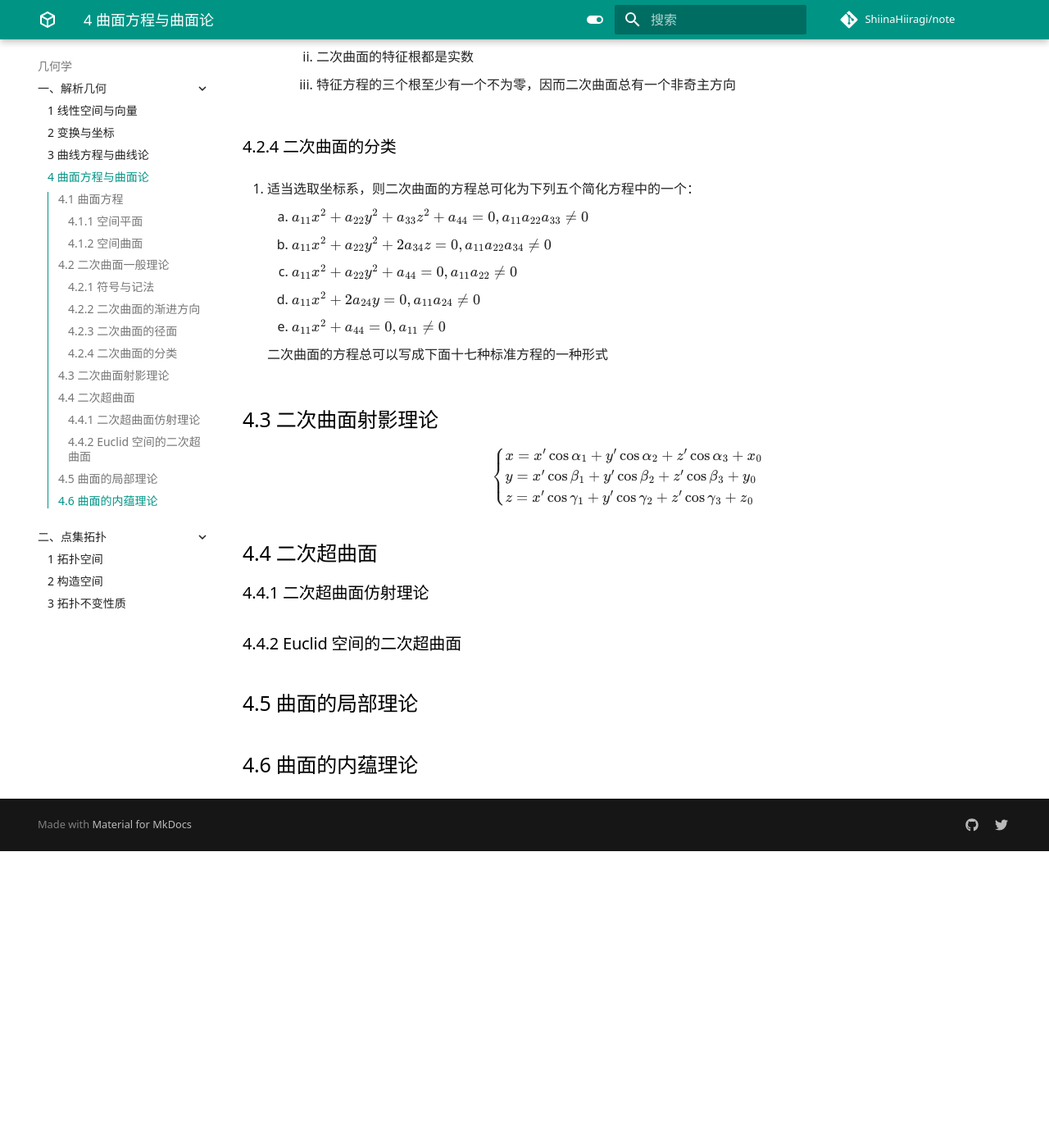
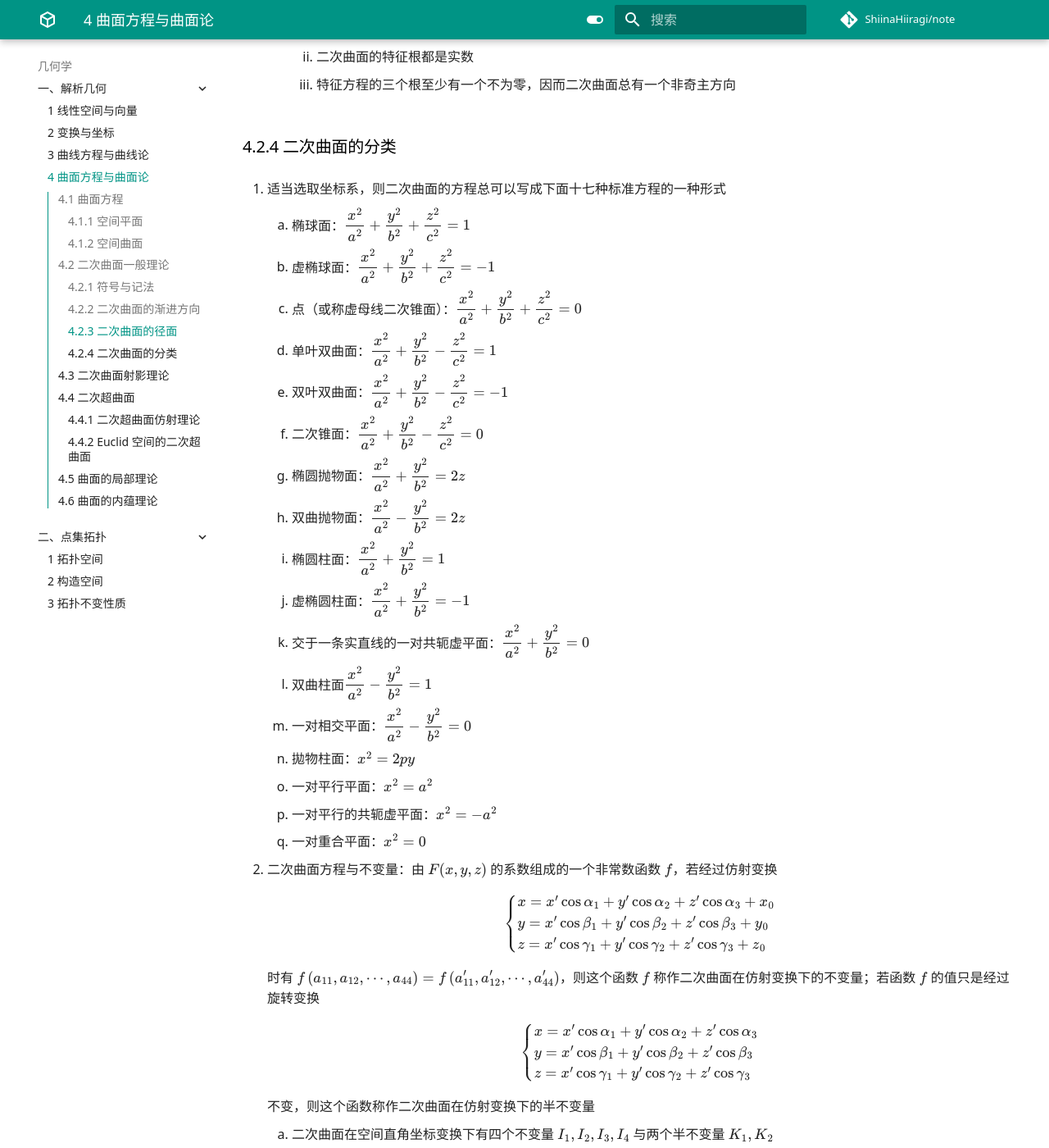
Before and after one commit to ShiinaHiiragi/note, an MkDocs documentation site: the page built from docs/top/anly/surf.md, in a window 1280 px wide and 1400 px high, scrolled down 10334 px. Shown: the whole window at 82% size. Built offline with MkDocs 1.6.1 and Material for MkDocs 9.7.7, drawn with Linux system fonts in a browser that asks for light colours; comment, search, counter and statistics services are not loaded; before the commit the page ends 11372 px from its top, so only the background shows below that; some of the changed text lies outside the part shown.

Commit message:
finish anly geom

```diff
--- a/docs/top/anly/surf.md
+++ b/docs/top/anly/surf.md
@@ -398,24 +398,74 @@
         3. 特征方程的三个根至少有一个不为零，因而二次曲面总有一个非奇主方向
 
 ### 4.2.4 二次曲面的分类
-1. 适当选取坐标系，则二次曲面的方程总可化为下列五个简化方程中的一个：
-    1. $a_{11} x^{2}+a_{22} y^{2}+a_{33} z^{2}+a_{44}=0, a_{11} a_{22} a_{33} \neq 0$
-    2. $a_{11} x^{2}+a_{22} y^{2}+2 a_{34} z=0, a_{11} a_{22} a_{34} \neq 0$
-    3. $a_{11} x^{2}+a_{22} y^{2}+a_{44}=0, a_{11} a_{22} \neq 0$
-    4. $a_{11} x^{2}+2 a_{24} y=0, a_{11} a_{24} \neq 0$
-    5. $a_{11} x^{2}+a_{44}=0, a_{11} \neq 0$
+1. 适当选取坐标系，则二次曲面的方程总可以写成下面十七种标准方程的一种形式
+    1. 椭球面：$\dfrac{x^{2}}{a^{2}}+\dfrac{y^{2}}{b^{2}}+\dfrac{z^{2}}{c^{2}}=1$
+    2. 虚椭球面：$\dfrac{x^{2}}{a^{2}}+\dfrac{y^{2}}{b^{2}}+\dfrac{z^{2}}{c^{2}}=-1$
+    3. 点（或称虚母线二次锥面）：$\dfrac{x^{2}}{a^{2}}+\dfrac{y^{2}}{b^{2}}+\dfrac{z^{2}}{c^{2}}=0$
+    4. 单叶双曲面：$\dfrac{x^{2}}{a^{2}}+\dfrac{y^{2}}{b^{2}}-\dfrac{z^{2}}{c^{2}}=1$
+    5. 双叶双曲面：$\dfrac{x^{2}}{a^{2}}+\dfrac{y^{2}}{b^{2}}-\dfrac{z^{2}}{c^{2}}=-1$
+    6. 二次锥面：$\dfrac{x^{2}}{a^{2}}+\dfrac{y^{2}}{b^{2}}-\dfrac{z^{2}}{c^{2}}=0$
+    7. 椭圆抛物面：$\dfrac{x^{2}}{a^{2}}+\dfrac{y^{2}}{b^{2}}=2 z$
+    8. 双曲抛物面：$\dfrac{x^{2}}{a^{2}}-\dfrac{y^{2}}{b^{2}}=2 z$
+    9. 椭圆柱面：$\dfrac{x^{2}}{a^{2}}+\dfrac{y^{2}}{b^{2}}=1$
+    10. 虚椭圆柱面：$\dfrac{x^{2}}{a^{2}}+\dfrac{y^{2}}{b^{2}}=-1$
+    11. 交于一条实直线的一对共轭虚平面：$\dfrac{x^{2}}{a^{2}}+\dfrac{y^{2}}{b^{2}}=0$
+    12. 双曲柱面$\dfrac{x^{2}}{a^{2}}-\dfrac{y^{2}}{b^{2}}=1$
+    13. 一对相交平面：$\dfrac{x^{2}}{a^{2}}-\dfrac{y^{2}}{b^{2}}=0$
+    14. 拋物柱面：$x^{2}=2 p y$
+    15. 一对平行平面：$x^{2}=a^{2}$
+    16. 一对平行的共轭虚平面：$x^{2}=-a^{2}$
+    17. 一对重合平面：$x^{2}=0$
 
-    二次曲面的方程总可以写成下面十七种标准方程的一种形式
+2. 二次曲面方程与不变量：由 $F(x, y, z)$ 的系数组成的一个非常数函数 $f$，若经过仿射变换
+
+    $$
+    \left\{\begin{array}{l}
+    x=x^{\prime} \cos \alpha_{1}+y^{\prime} \cos \alpha_{2}+z^{\prime} \cos \alpha_{3}+x_{0} \\
+    y=x^{\prime} \cos \beta_{1}+y^{\prime} \cos \beta_{2}+z^{\prime} \cos \beta_{3}+y_{0} \\
+    z=x^{\prime} \cos \gamma_{1}+y^{\prime} \cos \gamma_{2}+z^{\prime} \cos \gamma_{3}+z_{0}
+    \end{array}\right.
+    $$
+
+    时有 $f\left(a_{11}, a_{12}, \cdots, a_{44}\right)=f\left(a_{11}^{\prime}, a_{12}^{\prime}, \cdots, a_{44}^{\prime}\right)$，则这个函数 $f$ 称作二次曲面在仿射变换下的不变量；若函数 $f$ 的值只是经过旋转变换
+
+    $$
+    \left\{\begin{array}{l}
+    x=x^{\prime} \cos \alpha_{1}+y^{\prime} \cos \alpha_{2}+z^{\prime} \cos \alpha_{3} \\
+    y=x^{\prime} \cos \beta_{1}+y^{\prime} \cos \beta_{2}+z^{\prime} \cos \beta_{3} \\
+    z=x^{\prime} \cos \gamma_{1}+y^{\prime} \cos \gamma_{2}+z^{\prime} \cos \gamma_{3}
+    \end{array}\right.
+    $$
+
+    不变，则这个函数称作二次曲面在仿射变换下的半不变量
+
+    1. 二次曲面在空间直角坐标变换下有四个不变量 $I_{1}, I_{2}, I_{3}, I_{4}$ 与两个半不变量 $K_{1}, K_{2}$
+    2. 适当选取坐标系，则二次曲面的方程总可化为下列五个简化方程中的一个：
+        1. $a_{11} x^{2}+a_{22} y^{2}+a_{33} z^{2}+a_{44}=0, a_{11} a_{22} a_{33} \neq 0$，此时 $I_{3} \neq 0$
+        2. $a_{11} x^{2}+a_{22} y^{2}+2 a_{34} z=0, a_{11} a_{22} a_{34} \neq 0$，此时 $I_{3}=0, I_{4} \neq 0$
+        3. $a_{11} x^{2}+a_{22} y^{2}+a_{44}=0, a_{11} a_{22} \neq 0$，此时 $I_{3}=0, I_{4}^{\prime}=0, I_{2} \neq 0$
+        4. $a_{11} x^{2}+2 a_{24} y=0, a_{11} a_{24} \neq 0$，此时 $I_{3}=0, I_{4}=0, I_{2}=0, K_{2} \neq 0$
+        5. $a_{11} x^{2}+a_{44}=0, a_{11} \neq 0$，此时 $I_{3}=0, I_{4}=0, I_{2}=0, K_{2}=0$
+    3. 若给出了二次曲面，则用其不变量来判断已知曲面为何种曲面的条件为
+        1. 椭球面：$I_{2}>0, I_{1} I_{3}>0, I_{4}<0$
+        2. 虚椭球面：$I_{2}>0, I_{1} I_{3}>0, I_{4}>0$
+        3. 点（或称虚母线二次锥面）：$I_{2}>0, I_{1} I_{3}>0, I_{4}=0$
+        4. 单叶双曲面：$I_{3} \neq 0, I_{2} \leqslant 0 \ (\textsf{或 } I_{1} I_{3} \leqslant 0), I_{4}>0$
+        5. 双叶双曲面：$I_{3} \neq 0, I_{2} \leqslant 0 \ (\textsf{或 } I_{1} I_{3} \leqslant 0), I_{4}<0$
+        6. 二次雉面：$I_{3} \neq 0, I_{2} \leqslant 0 \ (\textsf{或 } I_{1} I_{3} \leqslant 0), I_{4}=0$
+        7. 椭圆抛物面：$I_{3}=0, I_{4}<0$
+        8. 双曲抛物面 ：$I_{3}=0, I_{4}>0$
+        9. 椭圆柱面：$I_{3}=I_{4}=0, I_{2}>0, I_{1} K_{2}<0$
+        10. 虚椭圆柱面：$I_{3}=I_{4}=0, I_{2}>0, I_{1} K_{2}>0$
+        11. 交于一条实直线的一对共轭虚平面：$I_{3}=I_{4}=K_{2}=0, I_{2}>0$
+        12. 双曲柱面：$I_{3}=I_{4}=0, I_{2}<0, K_{2} \neq 0$
+        13. 一对相交平面：$I_{3}=I_{4}=K_{2}=0, I_{2}<0$
+        14. 抛物柱面：$I_{3}=I_{4}=I_{2}=0, K_{2} \neq 0$
+        15. 一对平行平面：$I_{3}=I_{4}=I_{2}=K_{2}=0, K_{1}<0$
+        16. 一对平行的共轭虚平面：$I_{3}=I_{4}=I_{2}=K_{2}=0, K_{1}>0$
+        17. 一对重合平面：$I_{3}=I_{4}=I_{2}=K_{2}=K_{1}=0$
 
 ## 4.3 二次曲面射影理论
-
-$$
-\left\{\begin{array}{l}
-x=x^{\prime} \cos \alpha_{1}+y^{\prime} \cos \alpha_{2}+z^{\prime} \cos \alpha_{3}+x_{0} \\
-y=x^{\prime} \cos \beta_{1}+y^{\prime} \cos \beta_{2}+z^{\prime} \cos \beta_{3}+y_{0} \\
-z=x^{\prime} \cos \gamma_{1}+y^{\prime} \cos \gamma_{2}+z^{\prime} \cos \gamma_{3}+z_{0}
-\end{array}\right.
-$$
 
 ## 4.4 二次超曲面
 ### 4.4.1 二次超曲面仿射理论
```
Also changed, not shown: docs/top/anly/curv.md (+6 -3 lines).
